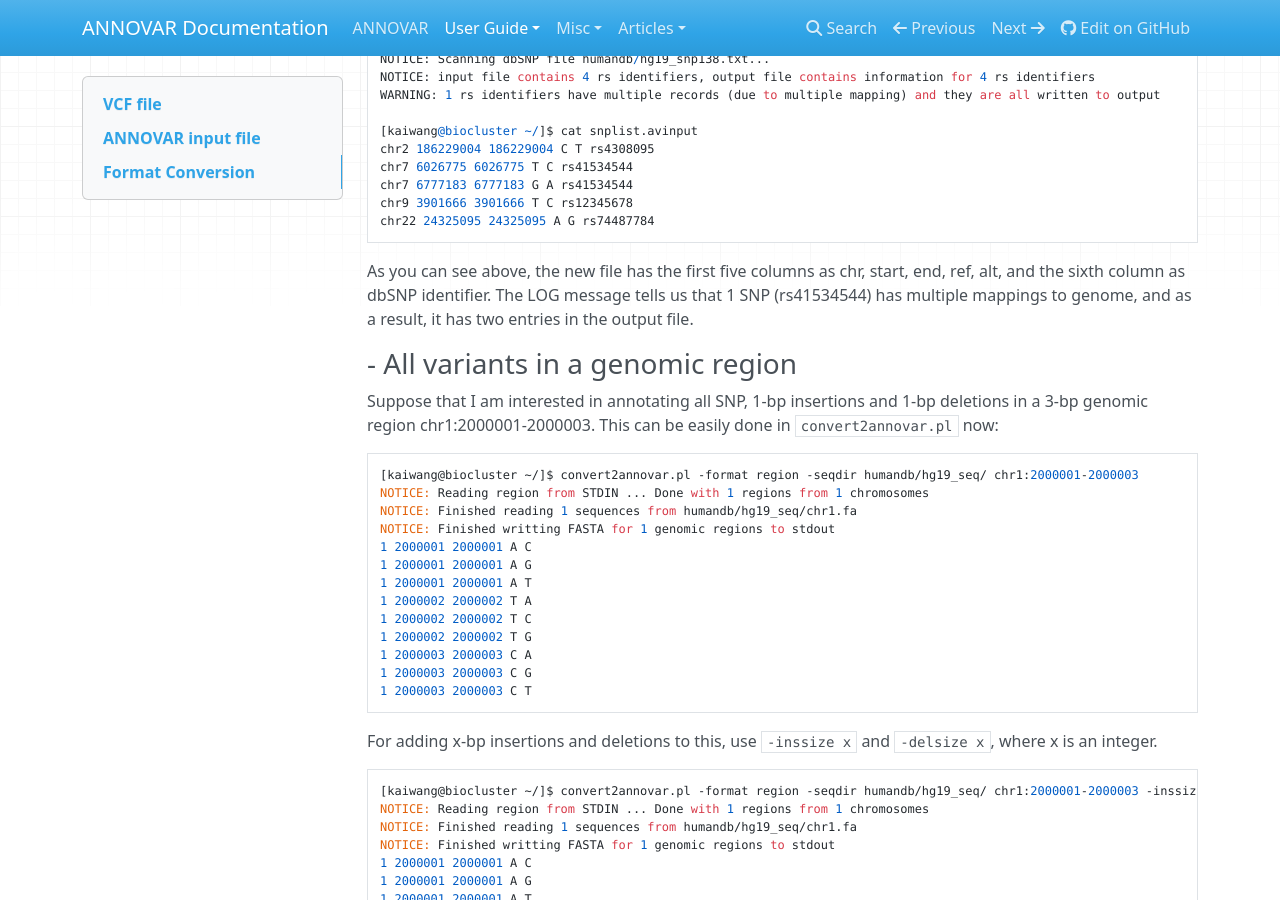
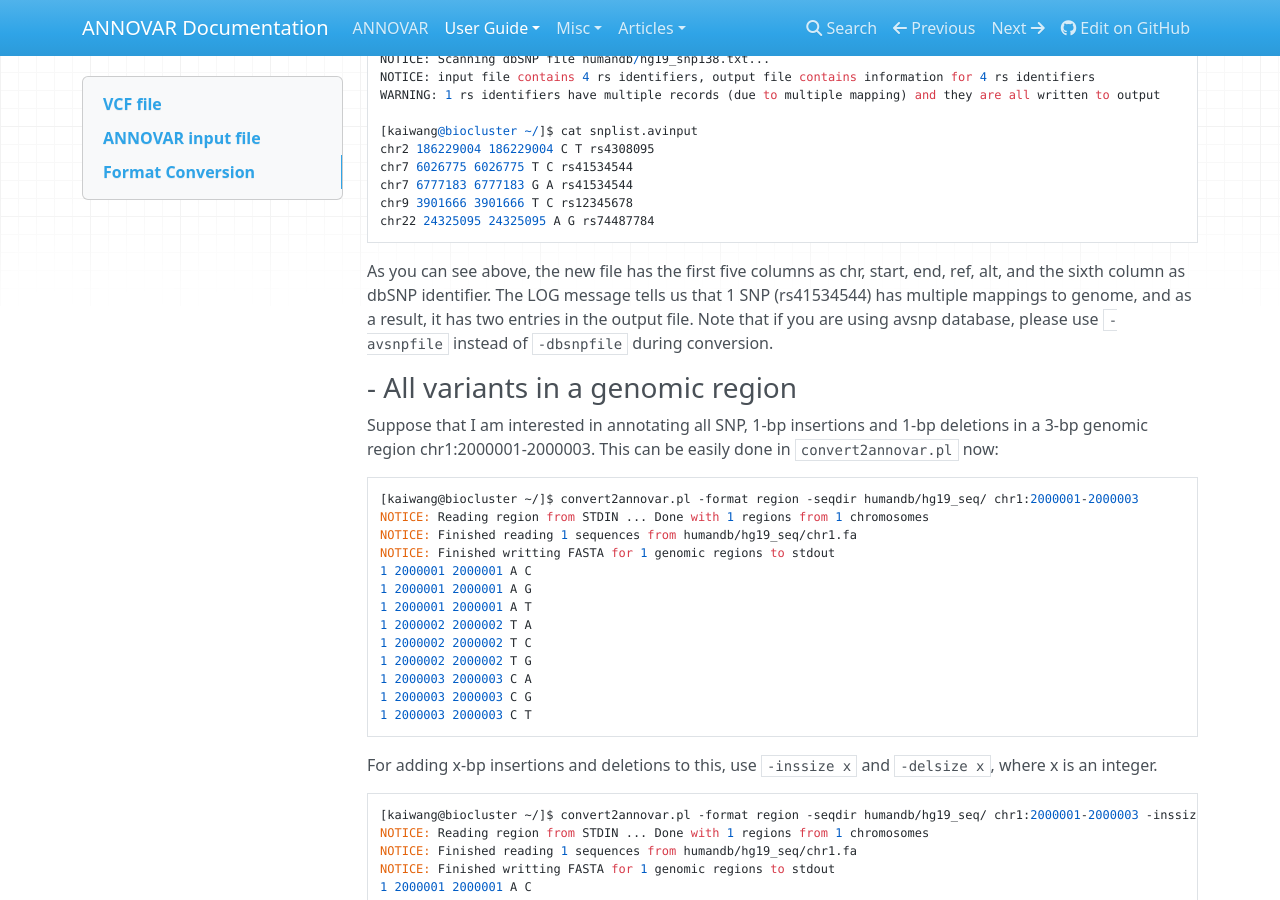
Before and after one commit to WGLab/doc-ANNOVAR, an MkDocs documentation site: the page built from docs/user-guide/input.md, in a window 1280 px wide and 900 px high, scrolled down 6979 px. Built offline with MkDocs 1.6.1, drawn with Linux system fonts in a browser that asks for light colours; nearby versions of some CDN libraries; comment, search, counter and statistics services are not loaded.

Commit message:
Update input.md
add "-avsnpfile" sectoin in RSid conversion.

````diff
--- a/docs/user-guide/input.md
+++ b/docs/user-guide/input.md
@@ -331,7 +331,7 @@ chr9 3901666 3901666 T C rs12345678
 chr22 24325095 24325095 A G rs74487784
 ```
 
-As you can see above, the new file has the first five columns as chr, start, end, ref, alt, and the sixth column as dbSNP identifier. The LOG message tells us that 1 SNP (rs41534544) has multiple mappings to genome, and as a result, it has two entries in the output file.
+As you can see above, the new file has the first five columns as chr, start, end, ref, alt, and the sixth column as dbSNP identifier. The LOG message tells us that 1 SNP (rs41534544) has multiple mappings to genome, and as a result, it has two entries in the output file. Note that if you are using avsnp database, please use `-avsnpfile` instead of `-dbsnpfile` during conversion.
 
 ### - All variants in a genomic region
 
````
